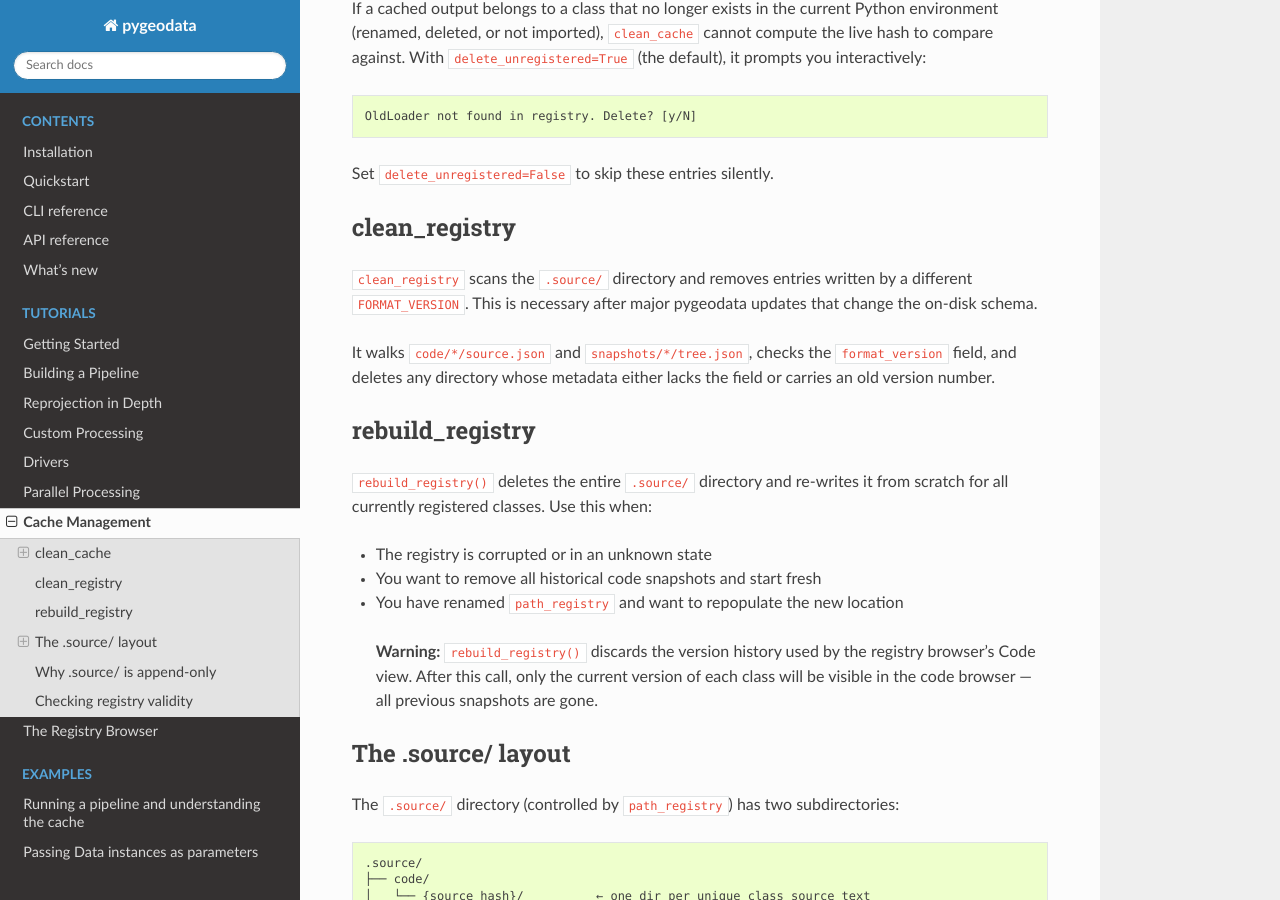
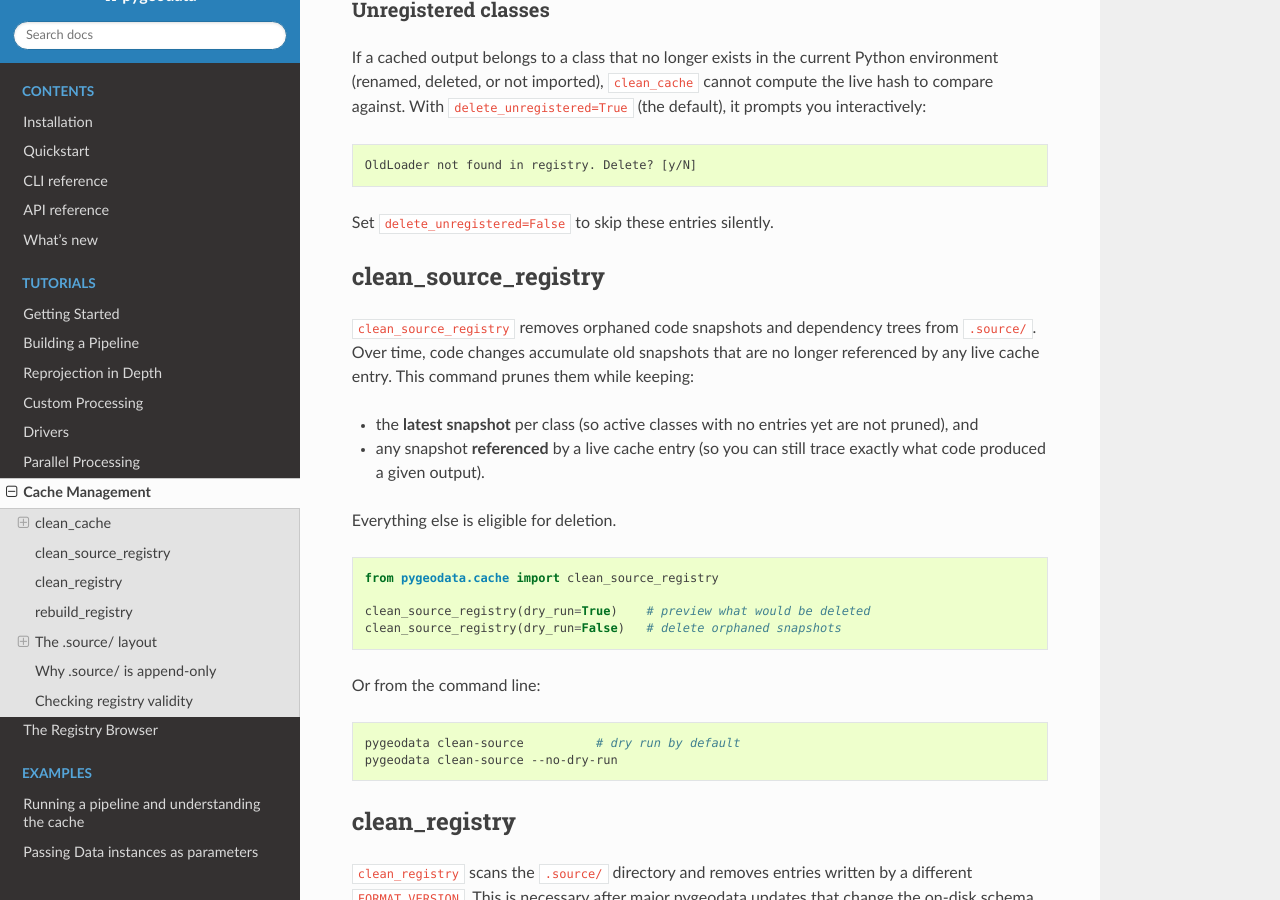
Before and after one commit to jasperroebroek/pygeodata, a Sphinx documentation site: the page built from docs/source/tutorials/07_cache_management.rst, in a window 1280 px wide and 900 px high, scrolled down 1101 px. Built offline with Sphinx 7.4.7 and the Read the Docs theme 3.1.0, drawn with Linux system fonts in a browser that asks for light colours; some of the changed text lies outside the part shown.

```diff
--- a/docs/source/cli.rst
+++ b/docs/source/cli.rst
@@ -23,6 +23,12 @@
     │     Remove stale or invalid cache entries.
     │     --no-dry-run            Actually delete files (default is a dry run)
     │     --no-delete-unregistered  Keep entries whose class is no longer in the registry
+    │
+    ├── clean-source
+    │     Remove orphaned code snapshots and dependency trees from .source/.
+    │     Keeps the latest snapshot per class and anything referenced by a live
+    │     cache entry.  Runs as a dry run by default.
+    │     --no-dry-run            Actually delete files (default is a dry run)
     │
     ├── import ARCHIVE
     │     Import a pygeodata .tar.gz export archive into the current project.
--- a/docs/source/tutorials/07_cache_management.rst
+++ b/docs/source/tutorials/07_cache_management.rst
@@ -12,8 +12,10 @@
 
 - ``clean_cache(dry_run=True/False)`` — removing stale or invalid cache
   entries
+- ``clean_source_registry(dry_run=True/False)`` — removing orphaned
+  ``.source/`` snapshots
 - ``clean_registry(dry_run=True/False)`` — removing outdated
-  ``.source/`` entries
+  ``.source/`` entries (format version mismatch)
 - ``rebuild_registry()`` — rebuilding the registry from scratch
 - The ``.source/`` layout in detail
 - Why ``.source/`` is append-only
@@ -64,6 +66,35 @@
    OldLoader not found in registry. Delete? [y/N]
 
 Set ``delete_unregistered=False`` to skip these entries silently.
+
+clean_source_registry
+---------------------
+
+``clean_source_registry`` removes orphaned code snapshots and dependency
+trees from ``.source/``. Over time, code changes accumulate old snapshots
+that are no longer referenced by any live cache entry. This command prunes
+them while keeping:
+
+- the **latest snapshot** per class (so active classes with no entries yet
+  are not pruned), and
+- any snapshot **referenced** by a live cache entry (so you can still trace
+  exactly what code produced a given output).
+
+Everything else is eligible for deletion.
+
+.. code-block:: python
+
+   from pygeodata.cache import clean_source_registry
+
+   clean_source_registry(dry_run=True)    # preview what would be deleted
+   clean_source_registry(dry_run=False)   # delete orphaned snapshots
+
+Or from the command line:
+
+.. code-block:: bash
+
+   pygeodata clean-source          # dry run by default
+   pygeodata clean-source --no-dry-run
 
 clean_registry
 --------------
@@ -159,9 +190,11 @@
 
 The only time ``.source/`` should shrink is:
 
-1. ``clean_registry()`` — removes entries from a different
+1. ``clean_source_registry()`` — removes orphaned snapshots no longer
+   referenced by any live cache entry
+2. ``clean_registry()`` — removes entries from a different
    ``format_version``
-2. ``rebuild_registry()`` — complete reset
+3. ``rebuild_registry()`` — complete reset
 
 Entries added by different computers or collaborators can be safely
 merged because the content-addressed layout means no two entries ever
--- a/pygeodata/registry_browser/static/js/detail.js
+++ b/pygeodata/registry_browser/static/js/detail.js
@@ -738,7 +738,7 @@
 
     // Nested params as indented lines instead of inline summary
     const paramLines = Object.entries(lnk.params_summary ?? {})
-      .map(([k, v]) => `<div class="link-param-line"><span class="link-param-key">${esc(k)}</span><span class="link-param-val">${v}</span></div>`)
+      .map(([k, v]) => `<div class="link-param-line"><span class="link-param-key">${esc(k)}</span><span class="link-param-val">${esc(v)}</span></div>`)
       .join("");
 
     return `
--- a/pygeodata/registry_browser/static/js/export-view.js
+++ b/pygeodata/registry_browser/static/js/export-view.js
@@ -153,11 +153,6 @@
 // Init — called from boot.js
 // ---------------------------------------------------------------------------
 
-export function leaveExportView() {
-  if (_selectModeBeforeExport === false && state.select_mode) toggleSelectMode();
-  _selectModeBeforeExport = null;
-}
-
 export function initExportView() {
   setUpdateCartTab(updateCartTab);
 
```
Also changed, not shown: README.md (+16 -0 lines), presentations/pygeodata_deep_dive.md (+11 -1 lines).
